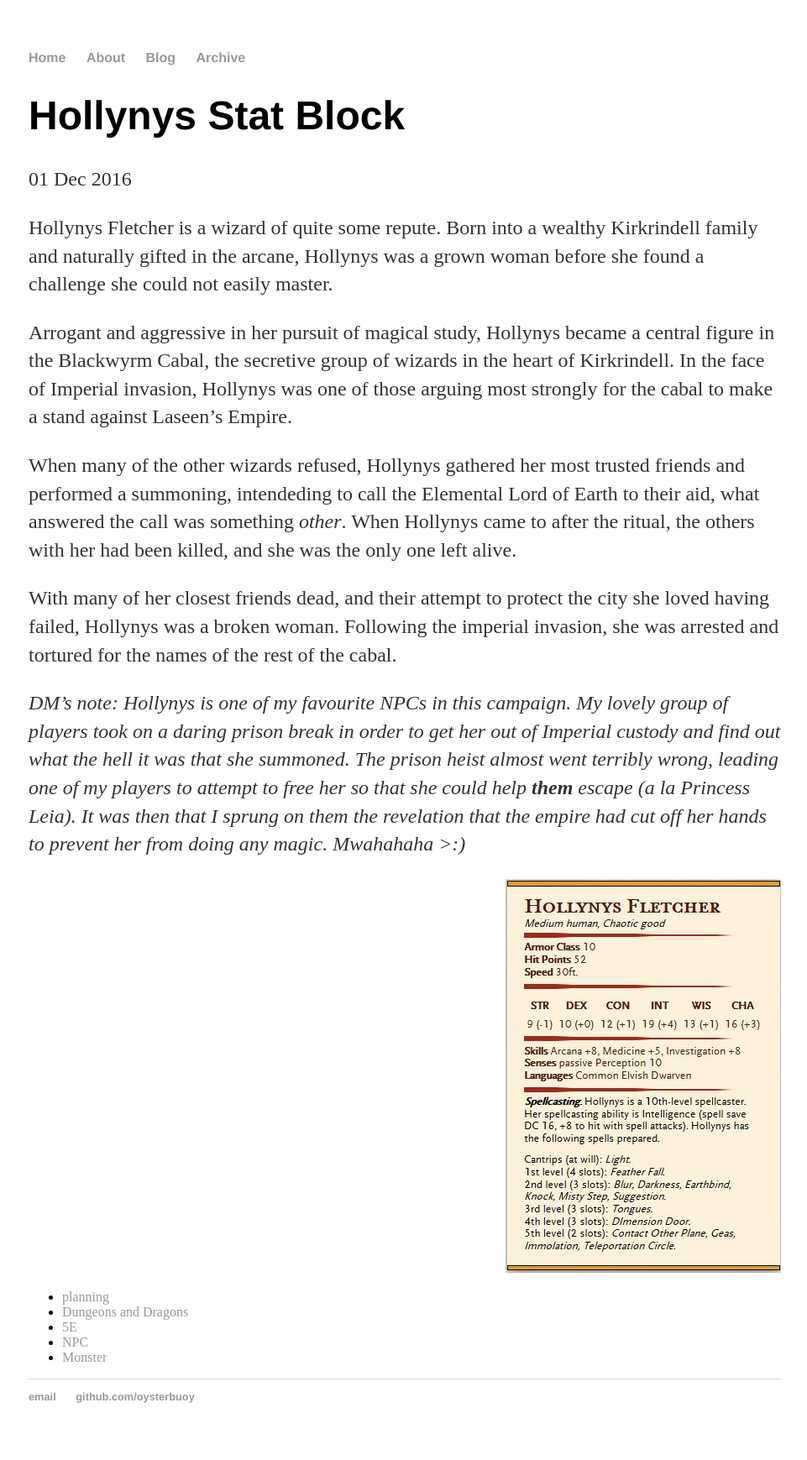
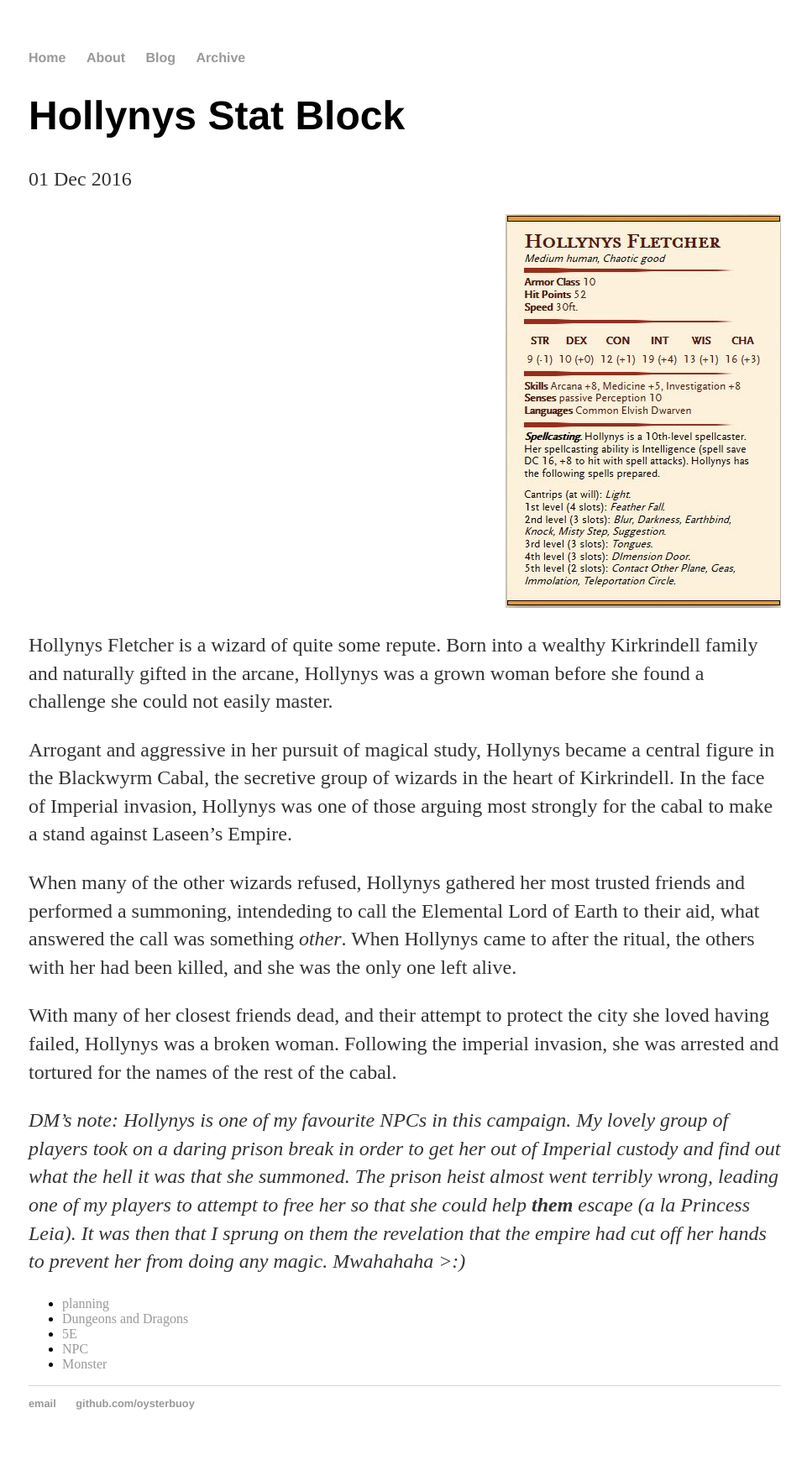
Before and after one commit to OysterBuoy/OysterBuoy.github.io, a Jekyll site: the page built from _posts/2016-12-1-Hollynys-stats.md, in a window 1280 px wide. Shown: the whole page at 84% size, without its empty margins (158-1119 px from the left). Built offline with Jekyll 4.4.1, drawn with Linux system fonts in a browser that asks for light colours.

Commit message:
Update 2016-12-1-Hollynys-stats.md

```diff
--- a/_posts/2016-12-1-Hollynys-stats.md
+++ b/_posts/2016-12-1-Hollynys-stats.md
@@ -4,6 +4,11 @@ title: Hollynys Stat Block
 tags: [planning, Dungeons and Dragons, 5E, NPC, Monster]
 categories: [Trial by Incarceration, Fifth Edition]
 ---
+
+<div align="right" position="absolute">
+<img position="absolute" float="right" src="https://oysterbuoy.github.io/assets/Hollynys-Fletcher.JPG" alt="Hollynys stat block">
+</div>
+
 Hollynys Fletcher is a wizard of quite some repute. Born into a wealthy Kirkrindell family and naturally gifted in the arcane, Hollynys was a grown woman before she found a challenge she could not easily master.
 
 Arrogant and aggressive in her pursuit of magical study, Hollynys became a central figure in the Blackwyrm Cabal, the secretive group of wizards in the heart of Kirkrindell. In the face of Imperial invasion, Hollynys was one of those arguing most strongly for the cabal to make a stand against Laseen's Empire.
@@ -13,6 +18,3 @@ When many of the other wizards refused, Hollynys gathered her most trusted frien
 With many of her closest friends dead, and their attempt to protect the city she loved having failed, Hollynys was a broken woman. Following the imperial invasion, she was arrested and tortured for the names of the rest of the cabal.
 
 _DM's note: Hollynys is one of my favourite NPCs in this campaign. My lovely group of players took on a daring prison break in order to get her out of Imperial custody and find out what the hell it was that she summoned. The prison heist almost went terribly wrong, leading one of my players to attempt to free her so that she could help **them** escape (a la Princess Leia). It was then that I sprung on them the revelation that the empire had cut off her hands to prevent her from doing any magic. Mwahahaha >:)_
-<div align="right" position="absolute">
-<img src="https://oysterbuoy.github.io/assets/Hollynys-Fletcher.JPG" alt="Hollynys stat block">
-</div>
```
